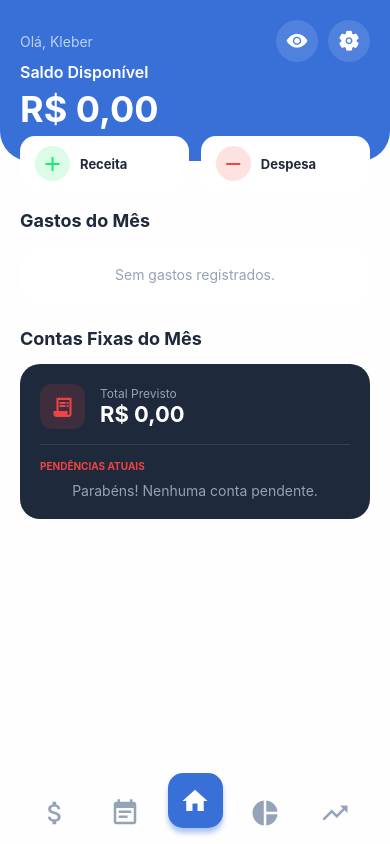
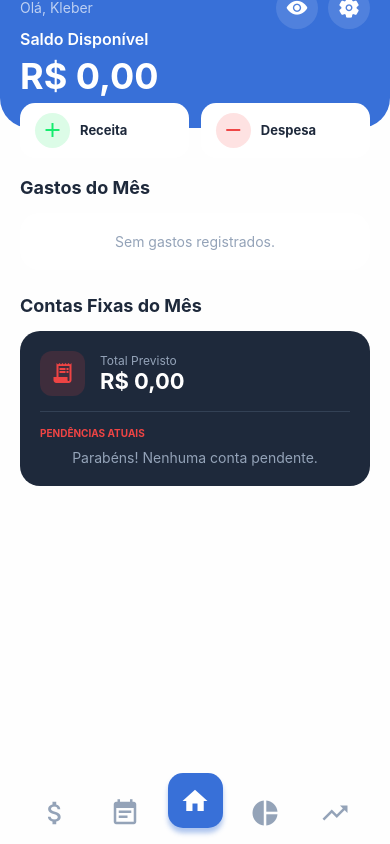
Before and after one commit to KleberSilvaKLOS/MyFinances, a React Native app: screen /MainTabs in a window 390 px wide. Built offline with nearby package versions, Linux system fonts and the light colour scheme.

Commit message:
Ajustando header home Ajustando grafico de rosca

```diff
--- a/src/screens/home/home.tsx
+++ b/src/screens/home/home.tsx
@@ -1,13 +1,15 @@
 import React, { useState, useCallback } from 'react';
 import {
-  View, Text, StyleSheet, SafeAreaView, ScrollView, TouchableOpacity,
+  View, Text, StyleSheet, ScrollView, TouchableOpacity,
   Dimensions, StatusBar, Platform, Alert, Modal, Pressable
 } from 'react-native';
+// 1. AQUI ESTÁ A MUDANÇA: Importando da biblioteca correta
+import { SafeAreaView } from 'react-native-safe-area-context';
 import { MaterialIcons, Ionicons } from '@expo/vector-icons';
 import AsyncStorage from '@react-native-async-storage/async-storage';
 import { useFocusEffect, useNavigation } from '@react-navigation/native';
 import { PieChart } from 'react-native-chart-kit';
-import { useTheme } from '../../context/ThemeContext'; // Importação do tema
+import { useTheme } from '../../context/ThemeContext';
 
 const screenWidth = Dimensions.get('window').width;
 const CHART_COLORS = ['#3870d8', '#13ec6d', '#ef4444', '#f59e0b', '#8b5cf6'];
@@ -17,7 +19,7 @@ interface FixedBill { id: string; title: string; value: number; dueDay: number;
 
 export default function HomeScreen() {
   const navigation = useNavigation<any>();
-  const { isDark, toggleTheme } = useTheme(); // Hook do tema
+  const { isDark, toggleTheme } = useTheme();
 
   const [balance, setBalance] = useState(0);
   const [monthExpense, setMonthExpense] = useState(0);
@@ -27,7 +29,6 @@ export default function HomeScreen() {
   const [isVisible, setIsVisible] = useState(true);
   const [menuVisible, setMenuVisible] = useState(false);
 
-  // Paleta de cores dinâmica
   const theme = {
     background: isDark ? '#0f172a' : '#fefefe',
     card: isDark ? '#1e293b' : '#ffffff',
@@ -264,7 +265,10 @@ const styles = StyleSheet.create({
   // --- LAYOUT GERAL ---
   container: {
     flex: 1,
-    paddingTop: Platform.OS === 'android' ? StatusBar.currentHeight : 0
+    // Nota: Com o SafeAreaView novo, às vezes o padding manual não é necessário,
+    // mas mantive para garantir que não quebre seu layout atual.
+    paddingTop: Platform.OS === 'android' ? StatusBar.currentHeight : 0 ,
+    marginTop: -35
   },
   emptyText: {
     color: '#94a3b8',
@@ -275,9 +279,11 @@ const styles = StyleSheet.create({
 
   header: {
     padding: 20,
+    paddingTop: 31.5,
     paddingBottom: 30,
     borderBottomLeftRadius: 30,
-    borderBottomRightRadius: 30
+    borderBottomRightRadius: 30,
+    marginTop: -10
   },
   headerTop: {
     flexDirection: 'row',
--- a/src/screens/summary/summary.tsx
+++ b/src/screens/summary/summary.tsx
@@ -413,7 +413,7 @@ const styles = StyleSheet.create({
     width: 90,
     height: 90,
     borderRadius: 45,
-    left: (screenWidth / 2) - 138,
+    left: (screenWidth / 2) - 146,
     justifyContent: 'center',
     alignItems: 'center',
     elevation: 2
```
